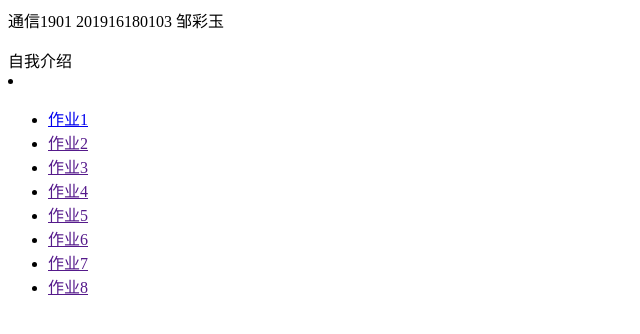
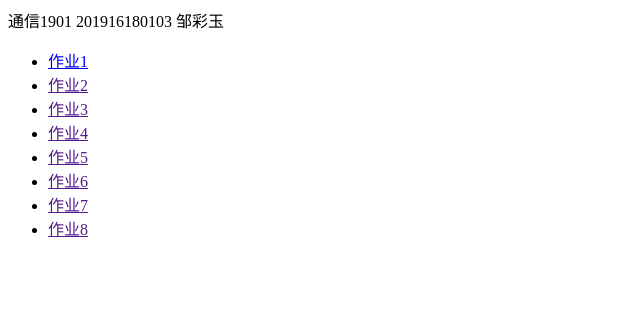
Before and after one commit to 109238/109238.github.io, a plain HTML site: page index.html in a window 1280 px wide. Shown: the whole page, without its empty margins (0-640 px from the left). Drawn offline with Linux system fonts and the light colour scheme.

Commit message:
Update index.html

```diff
--- a/index.html
+++ b/index.html
@@ -7,7 +7,6 @@
 </head>
 <body>
     通信1901 201916180103 邹彩玉<p></p>
-    自我介绍<li><a href="2index.html"></a></li><p></p>
     <ul>
         <li><a href="3index.html">作业1</a></li>
         <li><a href="">作业2</a></li>
```
